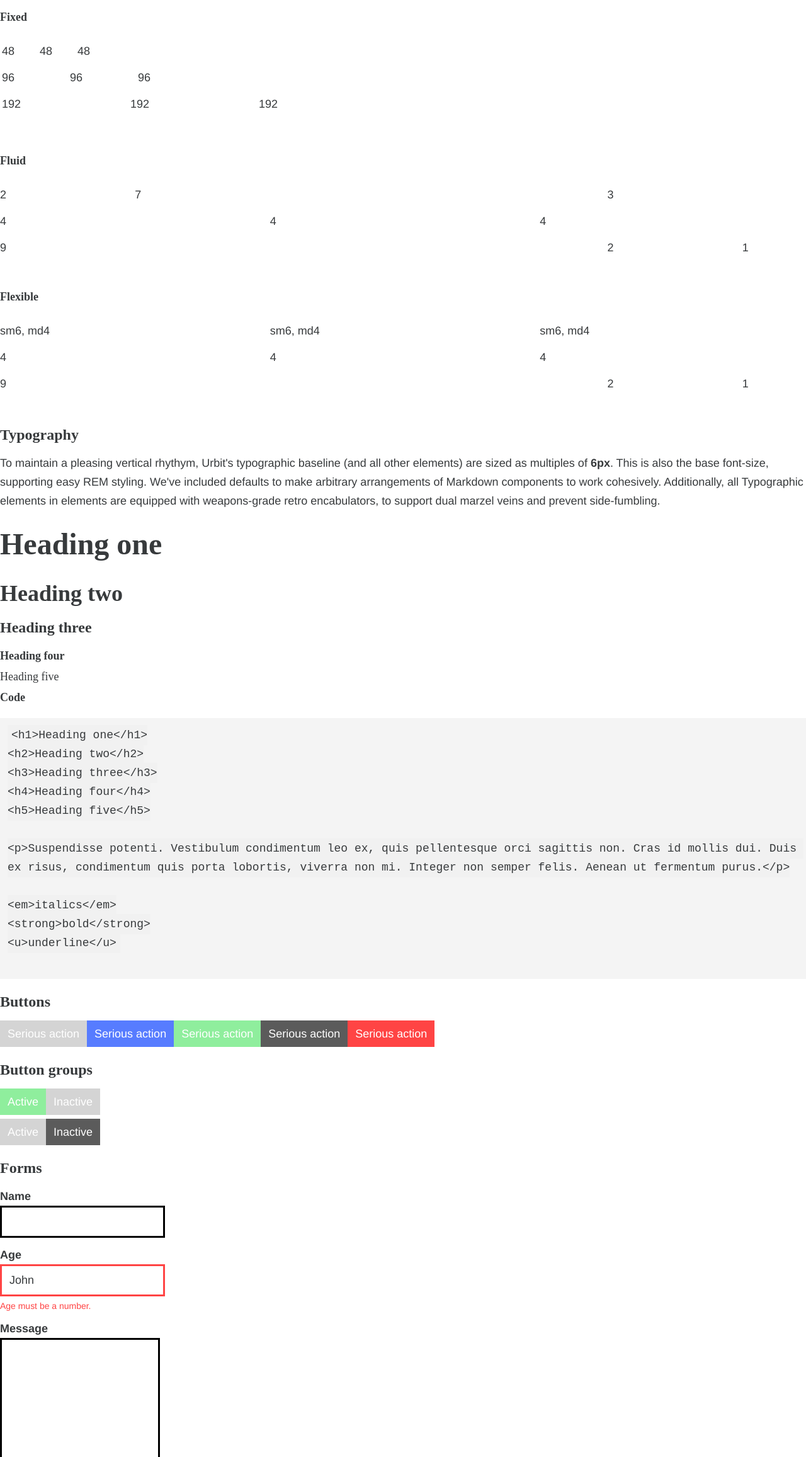
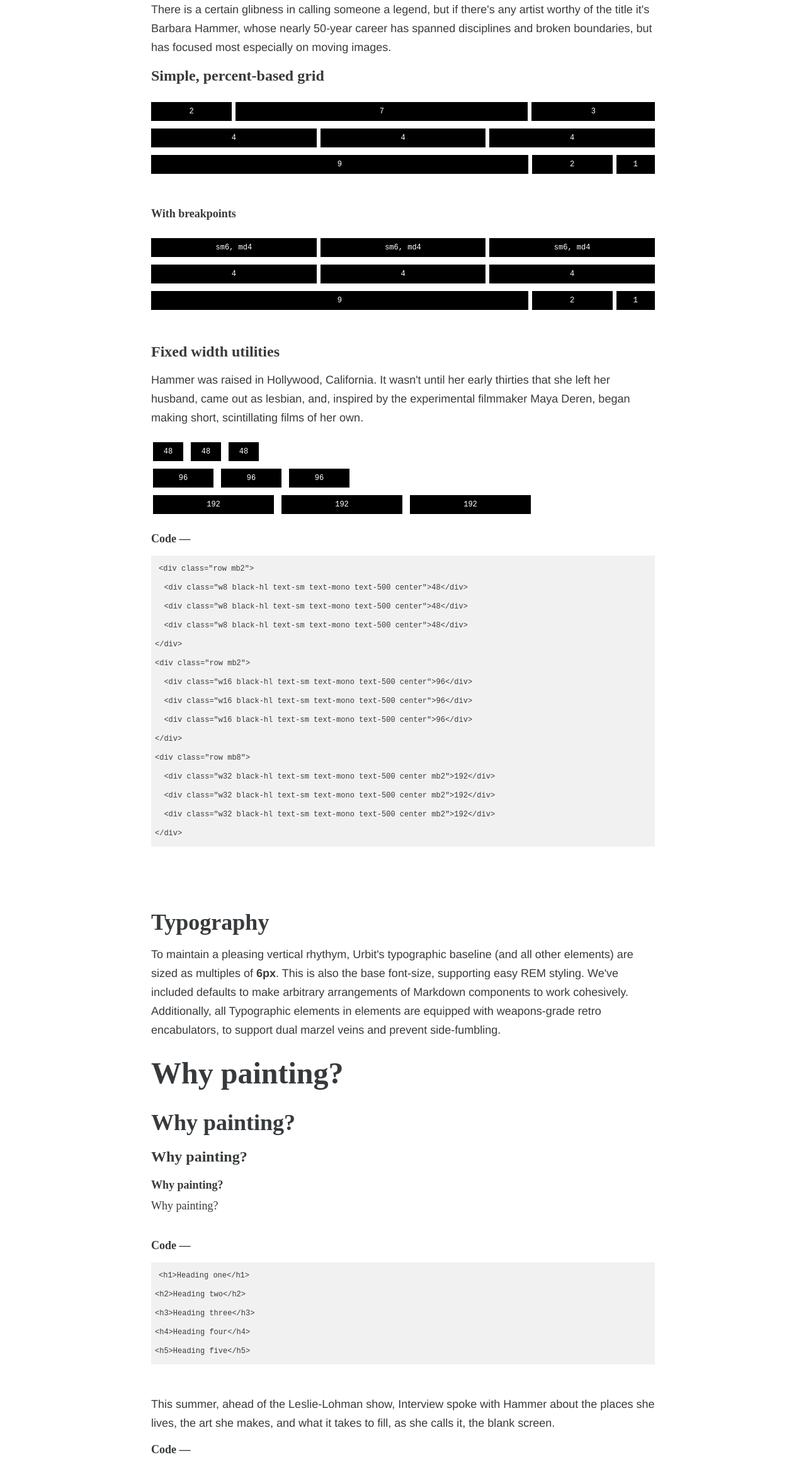
Before and after one commit to c-johnson/base-css, a website: page index.html in a window 1280 px wide. Shown: the part 487-2800 px from the top of the page at 63% size. Drawn offline with Linux system fonts and the light colour scheme.

Commit message:
it works

```diff
--- a/index.html
+++ b/index.html
@@ -2,280 +2,206 @@
     "http://www.w3.org/TR/xhtml1/DTD/xhtml1-transitional.dtd">
 <html xmlns="http://www.w3.org/1999/xhtml">
 <head>
+  <meta charset="UTF-8">
   <title>base.css - Urbit</title>
   <link rel="stylesheet" href="base.css" />
 </head>
 
 <body>
+  <div class="container">
+    <article>
+
+    <section class="mb16">
       <h1>Base dot css</h1>
+      <p><code>base.css</code> is the base stylesheet for <a href="https://urbit.org">Urbit</a>.  </p>
+      <p>Oh blimey. We all met at university, we all went to Leeds together. We were on different courses, but there was a student television station there, which we all became involved in in various capacities. We started making little TV shows together that nobody watched, but it was really good experience as far as writing scripts, editing, filming. Alice and I did a bit of presenting. After that, we very quickly moved down to London, and we all worked together for our first job. We've stayed here ever since and remained friends.</p>
+    </section>
 
-  <p><code>base.css</code><!-- react-text: 7 --> is the base stylesheet for
-  <!-- /react-text --><a href="https://urbit.org">Urbit</a><!-- react-text: 9 -->.
-  <!-- /react-text --></p>
+    <section class="mb16">
+      <h2>Layout and grids</h2>
+      <p>There is a certain glibness in calling someone a legend, but if there's any artist worthy of the title it's Barbara Hammer, whose nearly 50-year career has spanned disciplines and broken boundaries, but has focused most especially on moving images. </p>
 
-  <p>Oh blimey. We all met at university, we all went to Leeds together. We were on
-  different courses, but there was a student television station there, which we all
-  became involved in in various capacities. We started making little TV shows together
-  that nobody watched, but it was really good experience as far as writing scripts,
-  editing, filming. Alice and I did a bit of presenting. After that, we very quickly
-  moved down to London, and we all worked together for our first job. We've stayed here
-  ever since and remained friends.</p>
-
-  <h2>Principles</h2>
-
-  <p>As Urbit becomes ready for real user applications, it needs a world-class design
-  philosophy. Fortunately, most of the work here has been done for us. Minimalism is
-  pretty good. We're a fan of clean design, usable engineering paradigms, and other fun
-  good stuff and positive words.</p>
-
-  <h3 class="mb8">Geometry</h3>
-
-  <h4 class="mb4">Fixed</h4>
-
-  <div class="row mb2">
-    <div class="w8 display-box">
-      48
-    </div>
-
-    <div class="w8 display-box">
-      48
-    </div>
-
-    <div class="w8 display-box">
-      48
-    </div>
-  </div>
-
-  <div class="row mb2">
-    <div class="w16 display-box">
-      96
-    </div>
-
-    <div class="w16 display-box">
-      96
-    </div>
-
-    <div class="w16 display-box">
-      96
-    </div>
-  </div>
-
-  <div class="row mb8">
-    <div class="w32 display-box mb2">
-      192
-    </div>
-
-    <div class="w32 display-box mb2">
-      192
-    </div>
-
-    <div class="w32 display-box mb2">
-      192
-    </div>
-  </div>
-
-  <h4 class="mb4">Fluid</h4>
-
+      <h3 class="mb4">Simple, percent-based grid</h3>
       <div class="row mb2">
         <div class="col-xs-2">
-      <div class="display-box">
-        2
+          <div class="black-hl text-sm text-mono text-500 center">2</div>
         </div>
+        <div class="col-xs-7">
+          <div class="black-hl text-sm text-mono text-500 center">7</div>
         </div>
-
-    <div class="col-xs-7">
-      <div class="display-box">
-        7
-      </div>
-    </div>
-
         <div class="col-xs-3">
-      <div class="display-box">
-        3
-      </div>
+          <div class="black-hl text-sm text-mono text-500 center">3</div>
         </div>
       </div>
 
       <div class="row mb2">
         <div class="col-xs-4">
-      <div class="display-box">
-        4
+          <div class="black-hl text-sm text-mono text-500 center">4</div>
         </div>
+        <div class="col-xs-4">
+          <div class="black-hl text-sm text-mono text-500 center">4</div>
         </div>
-
         <div class="col-xs-4">
-      <div class="display-box">
-        4
-      </div>
-    </div>
-
-    <div class="col-xs-4">
-      <div class="display-box">
-        4
-      </div>
+          <div class="black-hl text-sm text-mono text-500 center">4</div>
         </div>
       </div>
 
       <div class="row mb8">
         <div class="col-xs-9">
-      <div class="display-box">
-        9
+          <div class="black-hl text-sm text-mono text-500 center">9</div>
+        </div>
+        <div class="col-xs-2">
+          <div class="black-hl text-sm text-mono text-500 center">2</div>
+        </div>
+        <div class="col-xs-1">
+          <div class="black-hl text-sm text-mono text-500 center">1</div>
         </div>
       </div>
 
-    <div class="col-xs-2">
-      <div class="display-box">
-        2
+      <h4 class="mb4">With breakpoints</h4>
+      <div class="row mb1">
+        <div class="col-sm-6 col-md-4  mb1">
+          <div class="black-hl text-sm text-mono text-500 center">sm6, md4</div>
         </div>
+        <div class="col-sm-6 col-md-4 mb1">
+          <div class="black-hl text-sm text-mono text-500 center">sm6, md4</div>
         </div>
-
-    <div class="col-xs-1">
-      <div class="display-box">
-        1
-      </div>
-    </div>
-  </div>
-
-  <h4 class="mb4">Flexible</h4>
-
-  <div class="row mb2">
-    <div class="col-sm-6 col-md-4">
-      <div class="display-box">
-        sm6, md4
-      </div>
-    </div>
-
-    <div class="col-sm-6 col-md-4">
-      <div class="display-box">
-        sm6, md4
-      </div>
-    </div>
-
-    <div class="col-sm-6 col-md-4">
-      <div class="display-box">
-        sm6, md4
-      </div>
+        <div class="col-sm-6 col-md-4 mb1">
+          <div class="black-hl text-sm text-mono text-500 center">sm6, md4</div>
         </div>
       </div>
 
       <div class="row mb2">
         <div class="col-xs-4">
-      <div class="display-box">
-        4
+          <div class="black-hl text-sm text-mono text-500 center">4</div>
         </div>
+        <div class="col-xs-4">
+          <div class="black-hl text-sm text-mono text-500 center">4</div>
         </div>
-
         <div class="col-xs-4">
-      <div class="display-box">
-        4
-      </div>
-    </div>
-
-    <div class="col-xs-4">
-      <div class="display-box">
-        4
-      </div>
+          <div class="black-hl text-sm text-mono text-500 center">4</div>
         </div>
       </div>
 
       <div class="row mb8">
         <div class="col-xs-9">
-      <div class="display-box">
-        9
+          <div class="black-hl text-sm text-mono text-500 center">9</div>
+        </div>
+        <div class="col-xs-2">
+          <div class="black-hl text-sm text-mono text-500 center">2</div>
+        </div>
+        <div class="col-xs-1">
+          <div class="black-hl text-sm text-mono text-500 center">1</div>
         </div>
       </div>
 
-    <div class="col-xs-2">
-      <div class="display-box">
-        2
-      </div>
+      <h3>Fixed width utilities</h3>
+      <p class="mb4">Hammer was raised in Hollywood, California. It wasn't until her early thirties that she left her husband, came out as lesbian, and, inspired by the experimental filmmaker Maya Deren, began making short, scintillating films of her own.</p>
+      <div class="row mb2">
+        <div class="w8 black-hl text-sm text-mono text-500 center">48</div>
+        <div class="w8 black-hl text-sm text-mono text-500 center">48</div>
+        <div class="w8 black-hl text-sm text-mono text-500 center">48</div>
       </div>
 
-    <div class="col-xs-1">
-      <div class="display-box">
-        1
-      </div>
-    </div>
+      <div class="row mb2">
+        <div class="w16 black-hl text-sm text-mono text-500 center">96</div>
+        <div class="w16 black-hl text-sm text-mono text-500 center">96</div>
+        <div class="w16 black-hl text-sm text-mono text-500 center">96</div>
       </div>
 
-  <h3>Typography</h3>
-
-  <div class="split-half">
-    <p><!-- react-text: 77 -->To maintain a pleasing vertical rhythym, Urbit's
-    typographic baseline (and all other elements) are sized as multiples of
-    <!-- /react-text --><strong>6px</strong><!-- react-text: 79 -->. This is also the
-    base font-size, supporting easy REM styling. We've included defaults to make
-    arbitrary arrangements of Markdown components to work cohesively. Additionally, all
-    Typographic elements in elements are equipped with weapons-grade retro encabulators,
-    to support dual marzel veins and prevent side-fumbling. <!-- /react-text --></p>
-
-    <div class="type-headings">
-      <h1 class="nomarg">Heading one</h1>
-
-      <h2 class="nomarg">Heading two</h2>
-
-      <h3 class="nomarg">Heading three</h3>
-
-      <h4 class="nomarg">Heading four</h4>
-
-      <h5 class="nomarg">Heading five</h5>
-    </div>
+      <div class="row mb2">
+        <div class="w32 black-hl text-sm text-mono text-500 center mb2">192</div>
+        <div class="w32 black-hl text-sm text-mono text-500 center mb2">192</div>
+        <div class="w32 black-hl text-sm text-mono text-500 center mb2">192</div>
       </div>
 
-  <h4>Code</h4>
-  <pre class="code-block">
-<code class="code-text">&lt;h1&gt;Heading one&lt;/h1&gt;
-&lt;h2&gt;Heading two&lt;/h2&gt;
-&lt;h3&gt;Heading three&lt;/h3&gt;
-&lt;h4&gt;Heading four&lt;/h4&gt;
-&lt;h5&gt;Heading five&lt;/h5&gt;
+      <h4>Code —</h4>
+      <pre class="text-sm"><code>&#x3C;div class=&#x22;row mb2&#x22;&#x3E;
+  &#x3C;div class=&#x22;w8 black-hl text-sm text-mono text-500 center&#x22;&#x3E;48&#x3C;/div&#x3E;
+  &#x3C;div class=&#x22;w8 black-hl text-sm text-mono text-500 center&#x22;&#x3E;48&#x3C;/div&#x3E;
+  &#x3C;div class=&#x22;w8 black-hl text-sm text-mono text-500 center&#x22;&#x3E;48&#x3C;/div&#x3E;
+&#x3C;/div&#x3E;
+&#x3C;div class=&#x22;row mb2&#x22;&#x3E;
+  &#x3C;div class=&#x22;w16 black-hl text-sm text-mono text-500 center&#x22;&#x3E;96&#x3C;/div&#x3E;
+  &#x3C;div class=&#x22;w16 black-hl text-sm text-mono text-500 center&#x22;&#x3E;96&#x3C;/div&#x3E;
+  &#x3C;div class=&#x22;w16 black-hl text-sm text-mono text-500 center&#x22;&#x3E;96&#x3C;/div&#x3E;
+&#x3C;/div&#x3E;
+&#x3C;div class=&#x22;row mb8&#x22;&#x3E;
+  &#x3C;div class=&#x22;w32 black-hl text-sm text-mono text-500 center mb2&#x22;&#x3E;192&#x3C;/div&#x3E;
+  &#x3C;div class=&#x22;w32 black-hl text-sm text-mono text-500 center mb2&#x22;&#x3E;192&#x3C;/div&#x3E;
+  &#x3C;div class=&#x22;w32 black-hl text-sm text-mono text-500 center mb2&#x22;&#x3E;192&#x3C;/div&#x3E;
+&#x3C;/div&#x3E;</code></pre>
 
-&lt;p&gt;Suspendisse potenti. Vestibulum condimentum leo ex, quis pellentesque orci sagittis non. Cras id mollis dui. Duis ex risus, condimentum quis porta lobortis, viverra non mi. Integer non semper felis. Aenean ut fermentum purus.&lt;/p&gt;
+    </section>
 
-&lt;em&gt;italics&lt;/em&gt;
-&lt;strong&gt;bold&lt;/strong&gt;
-&lt;u&gt;underline&lt;/u&gt;
-</code>
-</pre>
+    <section class="mb16">
+      <h2>Typography</h2>
 
-  <h3>Buttons</h3><button class="btn">Serious action</button><button class=
-  "btn btn-primary">Serious action</button><button class="btn btn-secondary">Serious
-  action</button><button class="btn btn-tetiary">Serious action</button><button class=
-  "btn btn-warning">Serious action</button>
+      <p>To maintain a pleasing vertical rhythym, Urbit's typographic baseline (and all other elements) are sized as multiples of <strong>6px</strong>. This is also the base font-size, supporting easy REM styling. We've included defaults to make arbitrary arrangements of Markdown components to work cohesively. Additionally, all Typographic elements in elements are equipped with weapons-grade retro encabulators, to support dual marzel veins and prevent side-fumbling. </p>
+
+      <div class="mb6">
+        <h1>Why painting? </h1>
+        <h2>Why painting?</h2>
+        <h3>Why painting?</h3>
+        <h4>Why painting?</h4>
+        <h5>Why painting?</h5>
+      </div>
+
+      <h4>Code —</h4>
+      <pre class="text-sm mb8"><code>&#x3C;h1&#x3E;Heading one&#x3C;/h1&#x3E;
+&#x3C;h2&#x3E;Heading two&#x3C;/h2&#x3E;
+&#x3C;h3&#x3E;Heading three&#x3C;/h3&#x3E;
+&#x3C;h4&#x3E;Heading four&#x3C;/h4&#x3E;
+&#x3C;h5&#x3E;Heading five&#x3C;/h5&#x3E;</code></pre>
+
+      <p>This summer, ahead of the Leslie-Lohman show, Interview spoke with Hammer about the places she lives, the art she makes, and what it takes to fill, as she calls it, the blank screen.</p>
+
+      <h4>Code —</h4>
+      <pre class="text-sm mb8"><code>&#x3C;p&#x3E;This summer, ahead of the Leslie-Lohman show, Interview spoke with Hammer about the places she lives, the art she makes, and what it takes to fill, as she calls it, the blank screen.&#x3C;/p&#x3E;</code></pre>
+
+      <p>There's lots of reading, of course. <em>Interviewing people.</em> Getting permission to shoot them — <b>oh my God</b>, is that <u>hard</u>. Some people won't sign the release after you set up everything for an interview. People will say, "You shouldn't be making this film."</p>
+
+      <h4>Code —</h4>
+      <pre class="text-sm mb8"><code>&#x3C;p&#x3E;There&#x27;s lots of reading, of course. &#x3C;em&#x3E;Interviewing people.&#x3C;/em&#x3E; Getting permission to shoot them &#x2014; &#x3C;b&#x3E;oh my God&#x3C;/b&#x3E;, is that &#x3C;u&#x3E;hard&#x3C;/u&#x3E;. Some people won&#x27;t sign the release after you set up everything for an interview. People will say, &#x22;You shouldn&#x27;t be making this film.&#x22;&#x3C;/p&#x3E;</code></pre>
+    </section>
+
+    <section>
+      <h3>Buttons</h3>
+      <button class="btn">Serious action</button>
+      <button class="btn btn-primary">Serious action</button>
+      <button class="btn btn-secondary">Serious action</button>
+      <button class="btn btn-tetiary">Serious action</button>
+      <button class="btn btn-warning">Serious action</button>
 
       <h3>Button groups</h3>
-
       <div class="btn-group">
-    <button type="button" class="btn btn-secondary active">Active</button><button type=
-    "button" class="btn btn-tetiary">Inactive</button>
+        <button type="button" class="btn btn-secondary active">Active</button>
+        <button type="button" class="btn btn-tetiary">Inactive</button>
       </div>
-
       <div class="btn-group">
-    <button type="button" class="btn btn-secondary">Active</button><button type="button"
-    class="btn btn-tetiary active">Inactive</button>
+        <button type="button" class="btn btn-secondary">Active</button>
+        <button type="button" class="btn btn-tetiary active">Inactive</button>
       </div>
-
       <h3>Forms</h3>
-
       <div class="input-group">
-    <label>Name</label><input type="text" />
+        <label>Name</label>
+        <input type="text" />
       </div>
-
       <div class="input-group error">
-    <label>Age</label><input type="text" value="John" />
-
-    <div class="error-label">
-      Age must be a number.
+        <label>Age</label>
+        <input type="text" value="John" />
+        <div class="error-label">Age must be a number.</div>
       </div>
-  </div>
-
       <div class="input-group">
         <label>Message</label>
-    <textarea rows="6">
-</textarea>
-  </div><button type="submit" class="btn btn-secondary">Send</button>
-  <pre class="code-block">
-<code class="code-text">++  watch-dir
+        <textarea rows="6" />
+      </div>
+      <button type="submit" class="btn btn-secondary">Send</button>
+    </section>
+
+    <section class="sp-60">
+      <pre class="code-block"><code class="code-text">
+  {`++  watch-dir
   |=  a/path
   ^-  (list move)
   =/  soc/sock
@@ -291,7 +217,10 @@
   soc
   rif
   [[ost.hid car] ~]
-</code>
-</pre>
+  `}
+      </code></pre>
+    </section>
+  </article>
+</div>
 </body>
 </html>
--- a/package.json
+++ b/package.json
@@ -9,7 +9,7 @@
   },
   "scripts": {
     "build": "node-sass-chokidar sass/base.scss -o ./",
-    "watch": "npm run build-css && node-sass-chokidar -w -o ./ sass/base.scss base.css",
+    "watch": "npm run build && node-sass-chokidar -w -o ./ sass/base.scss base.css",
     "host": "node node_modules/simple-autoreload-server/bin/autoreload",
     "serve": "npm-run-all -p watch host"
   }
--- a/sass/typography.scss
+++ b/sass/typography.scss
@@ -30,73 +30,191 @@ code {
   font-family: "Source Code Pro", "Roboto Mono", "Courier New", monospace;
 }
 
+pre,
 code {
   background-color: $gray-lighter;
   padding: 1rem;
 }
 
-h1, h2, h3, h4, h5 {
+h1,
+h2,
+h3,
+h4,
+h5 {
   margin: 0;
   font-weight: 600;
   font-family: "Work Sans";
   color: $gray-dark;
 }
 
-h1, .h1 {
+h1,
+.h1 {
   font-size: 8rem;
   line-height: 10rem;
 
   margin: 24px 0;
 }
 
-h2, .h2 {
+h2,
+.h2 {
   font-size: 6rem;
   line-height: 8rem;
 
   margin: 12px 0;
 }
 
-h3, .h3 {
+h3,
+.h3 {
   font-size: 24px;
   line-height: 6rem;
 
   margin: 12px 0;
 }
 
-h4, .h4 {
+h4,
+.h4 {
   font-size: 3rem;
   line-height: 5rem;
 
   margin: 6px 0;
 }
 
-h5, .h5 {
+h5,
+.h5 {
   font-size: 3rem;
   line-height: 4rem;
   font-weight: 500;
 }
 
+.text-heading {
+  font-family: "Work Sans";
+}
+
+.text-code,
 .text-mono {
-  font-family: "Roboto mono", monospace;
+  font-family: "Source Code Pro", "Roboto mono", "Courier New", monospace;
 }
 
 .text-code {
-  font-family: "Roboto mono", monospace;
   background-color: #F4F4F4;
 }
 
-.text-blue {
+.text-xs {
+  font-size: 1.5rem;
+}
+
+.text-sm {
+  font-size: 2rem;
+}
+
+.text-lh-xs {
+  line-height: 2rem;
+}
+
+.text-lh-sm {
+  line-height: 3rem;
+}
+
+.text-300 {
+  font-weight: 300;
+}
+
+.text-400 {
+  font-weight: 400;
+}
+
+.text-500 {
+  font-weight: 500;
+}
+
+.text-600 {
+  font-weight: 600;
+}
+
+.text-700 {
+  font-weight: 700;
+}
+
+.text-800 {
+  font-weight: 800;
+}
+
+/* colors */
+
+.blue {
   color: $blue;
 }
 
-.text-green {
+.green {
   color: $green;
 }
 
-.text-light {
+.red {
+  color: $red;
+}
+
+.gray-lighter {
+  color: $gray-lighter;
+}
+
+.gray-light {
   color: $gray-light;
 }
 
-.highlight-blue {
+.gray {
+  color: $gray;
+}
+
+.gray-dark {
+  color: $gray-dark;
+}
+
+.blue-hl {
   background-color: $blue;
+  color: #fff;
 }
+
+.green-hl {
+  background-color: $green;
+  color: #fff;
+}
+
+.red-hl {
+  background-color: $red;
+  color: #fff;
+}
+
+.gray-lighter-hl {
+  background-color: $gray-lighter;
+  color: #fff;
+}
+
+.gray-light-hl {
+  background-color: $gray-light;
+  color: #fff;
+}
+
+.gray-hl {
+  background-color: $gray;
+  color: #fff;
+}
+
+.gray-dark-hl {
+  background-color: $gray-dark;
+  color: #fff;
+}
+
+.black-hl {
+  background-color: #000;
+  color: #fff;
+}
+
+/* alignment */
+
+.center {
+  text-align: center;
+}
+
+.right {
+  text-align: right;
+}
```
Also changed, not shown: sass/elements.scss (+7 -0 lines), base.css. Lines whose indentation alone changed are shown as unchanged.
